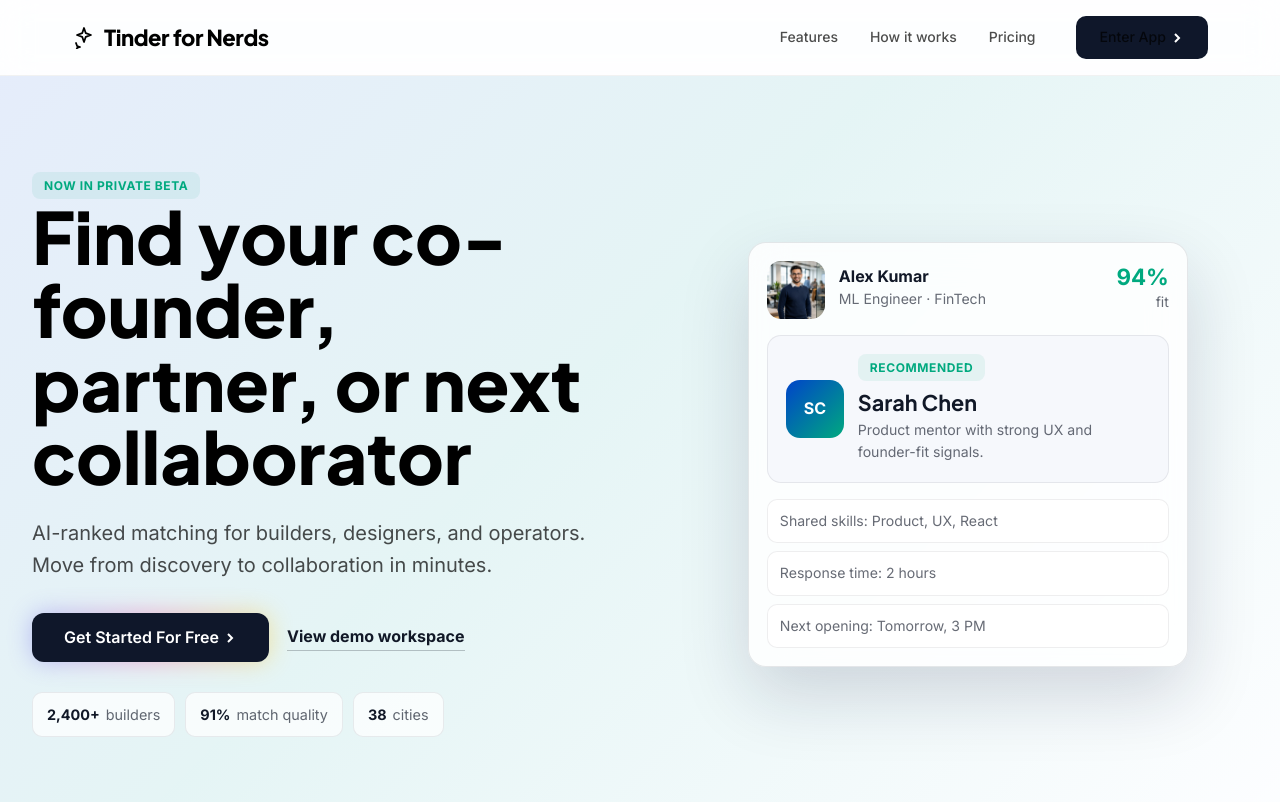
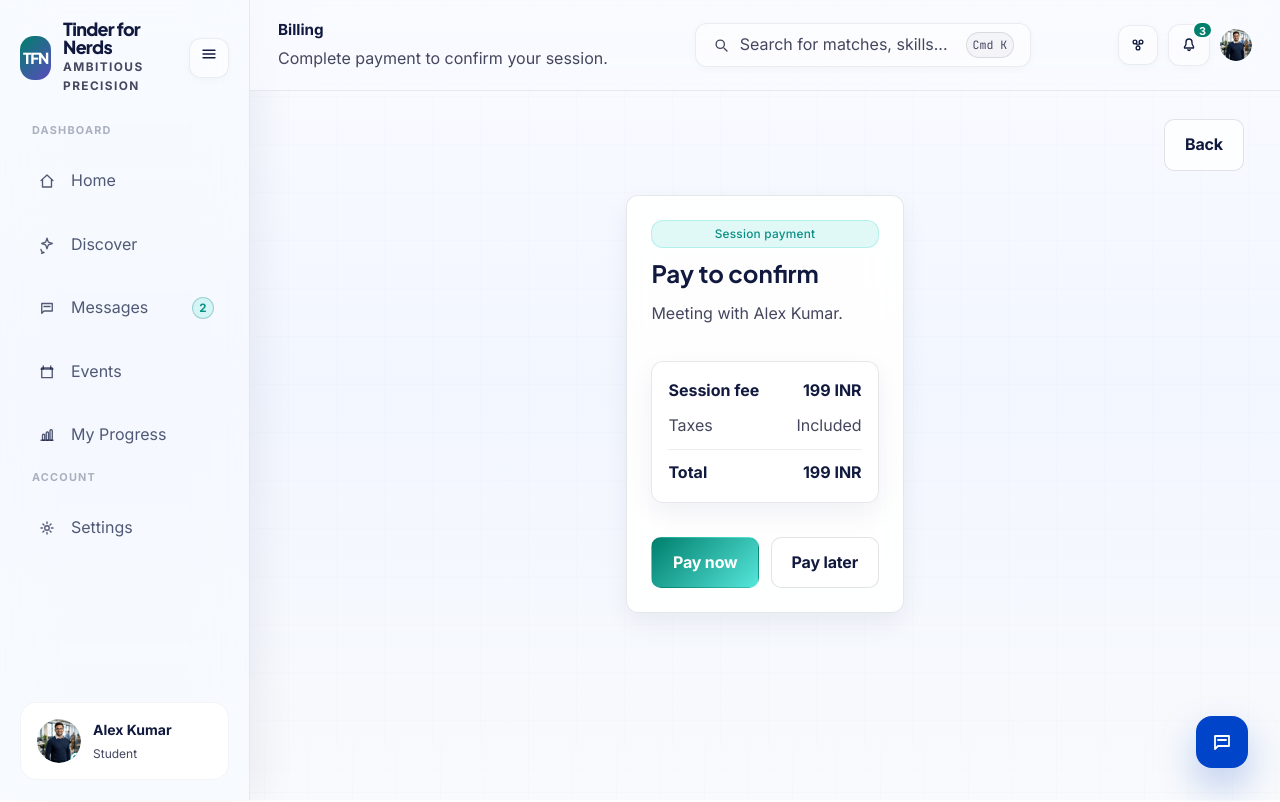
Before and after one commit to Tinder-for-Nerd/Frontend-TFN, a React (Vite) app: page /student/billing in a window 1280 px wide. Before the commit this address led to /. Shown: the top 802 px of the page. Built offline with nearby package versions, Linux system fonts and the light colour scheme; sample sign-in values are in the browser's storage.

Commit message:
Add scheduling and billing flow

```diff
--- a/src/App.jsx
+++ b/src/App.jsx
@@ -23,7 +23,7 @@ import {
   CreateOpportunityPage,
   CallPage
 } from './modules/dashboard/pages';
-import { StudentHomePage, StudentProgressPage, StudentFeedPage } from './modules/student/pages';
+import { StudentHomePage, StudentProgressPage, StudentFeedPage, StudentBillingPage } from './modules/student/pages';
 import {
   ProOverviewPage,
   NetworkPage,
@@ -101,6 +101,7 @@ export default function App() {
           <Route path="/student/messages" element={<P><MessagesPage variant="student" /></P>} />
           <Route path="/student/messages/:threadId" element={<P><MessagesPage variant="student" /></P>} />
           <Route path="/student/sessions" element={<P><SessionsPage /></P>} />
+          <Route path="/student/billing" element={<P><StudentBillingPage /></P>} />
           <Route path="/student/events" element={<P><EventsPage variant="student" /></P>} />
           <Route path="/student/events/host" element={<P><HostEventPage variant="student" /></P>} />
           <Route path="/student/events/create-opportunity" element={<P><CreateOpportunityPage variant="student" /></P>} />
--- a/src/modules/dashboard/pages/ProfilePage.jsx
+++ b/src/modules/dashboard/pages/ProfilePage.jsx
@@ -25,15 +25,23 @@ export function ProfilePage() {
 
   const isMe = (profile?.username ?? 'me') === 'me';
 
-  const profileActions = (
-    <Button
-      variant="secondary"
-      size="sm"
-      onClick={() => setIsEditing(!isEditing)}
-      disabled={!isMe}
-    >
+  const profileActions = isMe ? (
+    <Button variant="secondary" size="sm" onClick={() => setIsEditing(!isEditing)}>
       {isEditing ? 'Save changes' : 'Edit profile'}
     </Button>
+  ) : (
+    <div style={{ display: 'flex', gap: 10, flexWrap: 'wrap', justifyContent: 'flex-end' }}>
+      <Button
+        to={`/student/sessions?with=${encodeURIComponent(profile?.username ?? username)}`}
+        variant="primary"
+        size="sm"
+      >
+        Schedule meeting
+      </Button>
+      <Button to="/student/messages" variant="secondary" size="sm">
+        Message
+      </Button>
+    </div>
   );
 
   return (
@@ -41,7 +49,7 @@ export function ProfilePage() {
       variant="student"
       title={profile?.name ?? 'Profile'}
       subtitle={isMe ? 'Manage how you appear to potential collaborators.' : 'Profile details'}
-      actions={isMe ? profileActions : null}
+      actions={profileActions}
     >
       <div className="pm-profile-page">
         <header className="pm-profile-header">
--- a/src/modules/dashboard/pages/SessionsPage.jsx
+++ b/src/modules/dashboard/pages/SessionsPage.jsx
@@ -1,17 +1,38 @@
-import { useState, useEffect } from 'react';
-import { useParams } from 'react-router-dom';
+import { useMemo, useState } from 'react';
+import { useNavigate, useSearchParams } from 'react-router-dom';
+import { cx } from '../../../utils/helpers';
 import { usePageMeta } from '../../../hooks/usePageMeta';
 import { AppShell } from '../../../components/layout';
-import { Button, Badge, Chip, Avatar } from '../../../components/ui';
-import { SectionHeader, StatCard, ActivityItem } from '../../../components/common';
-import { profiles, availabilityWeeks, events } from '../../../data/mockData';
+import { Button, Badge, Avatar } from '../../../components/ui';
+import { SectionHeader } from '../../../components/common';
+import { profiles, availabilityWeeks, sessions } from '../../../data/mockData';
 
 export function SessionsPage() {
+  const navigate = useNavigate();
+  const [params] = useSearchParams();
+  const withUser = params.get('with');
+
   const [selectedDay, setSelectedDay] = useState(availabilityWeeks[0].date);
   const [selectedSlot, setSelectedSlot] = useState(availabilityWeeks[0].slots[0]);
   const selectedDayInfo = availabilityWeeks.find((day) => day.date === selectedDay) || availabilityWeeks[0];
 
   usePageMeta('Tinder for Nerds | Sessions', 'Student bookings and availability management for calls, feedback, and mentoring sessions.');
+
+  const person = useMemo(() => {
+    if (!withUser) return null;
+    const candidates = Object.values(profiles ?? {});
+    return candidates.find((p) => p?.username === withUser) ?? null;
+  }, [withUser]);
+
+  const bookLabel = person?.name ? `Book with ${person.name}` : 'Book a session';
+
+  const handleBook = () => {
+    navigate(
+      `/student/billing?with=${encodeURIComponent(withUser || 'me')}&day=${encodeURIComponent(
+        String(selectedDay)
+      )}&slot=${encodeURIComponent(selectedSlot)}`
+    );
+  };
 
   return (
     <AppShell variant="student" title="Sessions" subtitle="Upcoming calls and your availability" actions={<Button to="/student/messages" variant="secondary">Back to messages</Button>}>
@@ -26,7 +47,11 @@ export function SessionsPage() {
         </section>
 
         <section className="pm-panel">
-          <SectionHeader eyebrow="Availability" title="Set your availability" description="Click slots to signal when people can book with you." />
+          <SectionHeader
+            eyebrow="Availability"
+            title={person?.name ? `Schedule with ${person.name}` : 'Set your availability'}
+            description={person?.name ? 'Pick a day and time, then book to continue to payment.' : 'Click slots to signal when people can book with you.'}
+          />
           <div className="pm-calendar-grid">
             {availabilityWeeks.map((day) => (
               <button className={cx('pm-day-card', selectedDay === day.date && 'is-active')} key={day.date} type="button" onClick={() => { setSelectedDay(day.date); setSelectedSlot(day.slots[0]); }}>
@@ -44,10 +69,56 @@ export function SessionsPage() {
           </div>
           <div className="pm-card-actions">
             <Button variant="secondary">Set recurring slots</Button>
-            <Button>Book a session</Button>
+            <Button onClick={handleBook}>{bookLabel}</Button>
           </div>
         </section>
       </div>
     </AppShell>
   );
 }
+
+function SessionCard({ session, active }) {
+  return (
+    <article
+      className={cx('pm-card', active && 'is-active')}
+      style={{
+        padding: 14,
+        borderRadius: 12,
+        display: 'grid',
+        gap: 10,
+      }}
+    >
+      <div style={{ display: 'flex', justifyContent: 'space-between', alignItems: 'flex-start', gap: 12 }}>
+        <div style={{ display: 'flex', alignItems: 'center', gap: 10, minWidth: 0 }}>
+          <Avatar
+            name={profiles.me?.name ?? 'Me'}
+            src={profiles.me?.src}
+            initials={profiles.me?.avatar ?? 'ME'}
+            tone={profiles.me?.tone}
+            size="sm"
+          />
+          <div style={{ minWidth: 0 }}>
+            <strong style={{ display: 'block', whiteSpace: 'nowrap', overflow: 'hidden', textOverflow: 'ellipsis' }}>
+              {session.title}
+            </strong>
+            <span style={{ display: 'block', color: 'var(--text-secondary)', fontSize: '0.85rem' }}>
+              {session.detail}
+            </span>
+          </div>
+        </div>
+        <Badge tone="teal" variant="soft">
+          {session.mode}
+        </Badge>
+      </div>
+
+      <div style={{ display: 'flex', justifyContent: 'space-between', alignItems: 'center', gap: 12 }}>
+        <span style={{ color: 'var(--text-secondary)', fontWeight: 700 }}>
+          {session.day} · {session.time}
+        </span>
+        <Button variant="secondary" size="sm">
+          Join
+        </Button>
+      </div>
+    </article>
+  );
+}
--- /dev/null
+++ b/src/modules/student/pages/StudentBillingPage.jsx
@@ -0,0 +1,88 @@
+import { useMemo } from 'react';
+import { useNavigate, useSearchParams } from 'react-router-dom';
+import { AppShell } from '../../../components/layout';
+import { Badge, Button } from '../../../components/ui';
+import { profiles as allProfiles } from '../../../data/mockData';
+
+export function StudentBillingPage() {
+  const navigate = useNavigate();
+  const [params] = useSearchParams();
+  const withUser = params.get('with') || 'me';
+  const slot = params.get('slot') || '';
+  const day = params.get('day') || '';
+
+  const person = useMemo(() => {
+    const candidates = Object.values(allProfiles ?? {});
+    return candidates.find((p) => p?.username === withUser) ?? allProfiles?.me ?? null;
+  }, [withUser]);
+
+  const amount = 199; // mock amount; wire to real pricing later
+
+  return (
+    <AppShell
+      variant="student"
+      title="Billing"
+      subtitle="Complete payment to confirm your session."
+      actions={
+        <Button variant="secondary" onClick={() => navigate(-1)}>
+          Back
+        </Button>
+      }
+    >
+      <div className="pm-panel" style={{ maxWidth: 720, margin: '0 auto' }}>
+        <div style={{ display: 'grid', gap: 10 }}>
+          <Badge tone="teal" variant="soft">
+            Session payment
+          </Badge>
+          <h2 style={{ margin: 0 }}>Pay to confirm</h2>
+          <p style={{ margin: 0, color: 'var(--text-secondary)' }}>
+            {person?.name ? `Meeting with ${person.name}.` : 'Meeting details.'}{' '}
+            {day || slot ? `Slot: ${day ? `${day} ` : ''}${slot}` : null}
+          </p>
+        </div>
+
+        <div
+          className="pm-card"
+          style={{
+            marginTop: 16,
+            padding: 16,
+            borderRadius: 12,
+            display: 'grid',
+            gap: 10,
+          }}
+        >
+          <div style={{ display: 'flex', justifyContent: 'space-between', gap: 12 }}>
+            <span style={{ fontWeight: 800 }}>Session fee</span>
+            <span style={{ fontWeight: 900 }}>{amount} INR</span>
+          </div>
+          <div style={{ display: 'flex', justifyContent: 'space-between', gap: 12 }}>
+            <span style={{ color: 'var(--text-secondary)' }}>Taxes</span>
+            <span style={{ color: 'var(--text-secondary)' }}>Included</span>
+          </div>
+          <div style={{ height: 1, background: 'var(--border-subtle)' }} />
+          <div style={{ display: 'flex', justifyContent: 'space-between', gap: 12 }}>
+            <span style={{ fontWeight: 900 }}>Total</span>
+            <span style={{ fontWeight: 900 }}>{amount} INR</span>
+          </div>
+        </div>
+
+        <div style={{ display: 'flex', gap: 12, marginTop: 16 }}>
+          <Button
+            variant="primary"
+            onClick={() => navigate(`/student/sessions?paid=1&with=${encodeURIComponent(withUser)}`)}
+            style={{ flex: 1 }}
+          >
+            Pay now
+          </Button>
+          <Button
+            variant="secondary"
+            onClick={() => navigate('/student/sessions')}
+            style={{ flex: 1 }}
+          >
+            Pay later
+          </Button>
+        </div>
+      </div>
+    </AppShell>
+  );
+}
--- a/src/modules/student/pages/index.js
+++ b/src/modules/student/pages/index.js
@@ -1,3 +1,4 @@
 export { StudentHomePage } from './StudentHomePage';
 export { StudentProgressPage } from './StudentProgressPage';
 export { StudentFeedPage } from './StudentFeedPage';
+export { StudentBillingPage } from './StudentBillingPage';
```
